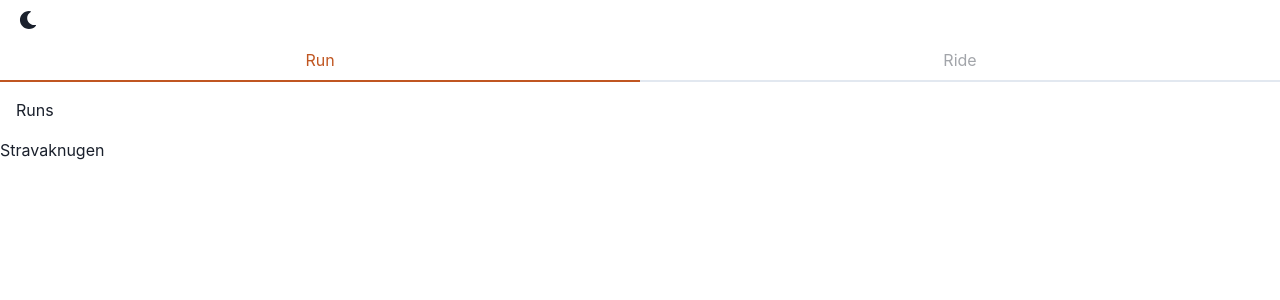
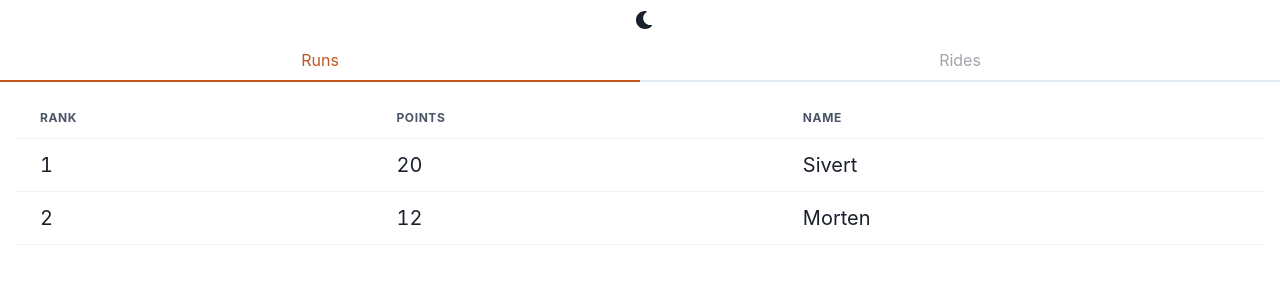
Before and after one commit to morteako/grancakongen, a React (Create React App) app: page / in a window 1280 px wide. Shown: the top 300 px of the page. Built offline with nearby package versions, Linux system fonts and the light colour scheme.

Commit message:
Basic table added

```diff
--- a/src/App.tsx
+++ b/src/App.tsx
@@ -8,32 +8,30 @@
   Tab,
   TabPanel,
   TabPanels,
+  Box,
 } from "@chakra-ui/react";
 import { ColorModeSwitcher } from "./ColorModeSwitcher";
+import { EffortTable } from "./components/EffortTable/EffortTable";
 
 export const App = () => (
   <ChakraProvider theme={theme}>
-    {/* <Box textAlign="center" fontSize="xl"> */}
-    {/* <Grid minH="100vh" p={3}> */}
+    <Box textAlign="center" fontSize="xl">
       <ColorModeSwitcher justifySelf="flex-end" />
       <Tabs colorScheme="orange" isFitted>
         <TabList>
-        <Tab>Run</Tab>
-        <Tab isDisabled>Ride</Tab>
+          <Tab>Runs</Tab>
+          <Tab isDisabled>Rides</Tab>
         </TabList>
 
         <TabPanels>
           <TabPanel>
-          <Text>Runs</Text>
+            <EffortTable />
           </TabPanel>
           <TabPanel>
             <Text>Ride</Text>
           </TabPanel>
         </TabPanels>
       </Tabs>
-    <Text>Stravaknugen</Text>
-
-    {/* </Grid> */}
-    {/* </Box> */}
+    </Box>
   </ChakraProvider>
 );
--- /dev/null
+++ b/src/components/EffortTable/EffortTable.tsx
@@ -0,0 +1,28 @@
+import { Table, Tbody, Td, Th, Thead, Tr } from "@chakra-ui/react";
+import React from "react";
+
+export const EffortTable = () => {
+  return (
+    <Table>
+      <Thead>
+        <Tr>
+          <Th>Rank</Th>
+          <Th>Points</Th>
+          <Th>Name</Th>
+        </Tr>
+      </Thead>
+      <Tbody>
+        <Tr>
+          <Td>1</Td>
+          <Td>20</Td>
+          <Td>Sivert</Td>
+        </Tr>
+        <Tr>
+          <Td>2</Td>
+          <Td>12</Td>
+          <Td>Morten</Td>
+        </Tr>
+      </Tbody>
+    </Table>
+  );
+};
```
Lines whose indentation alone changed are shown as unchanged.
